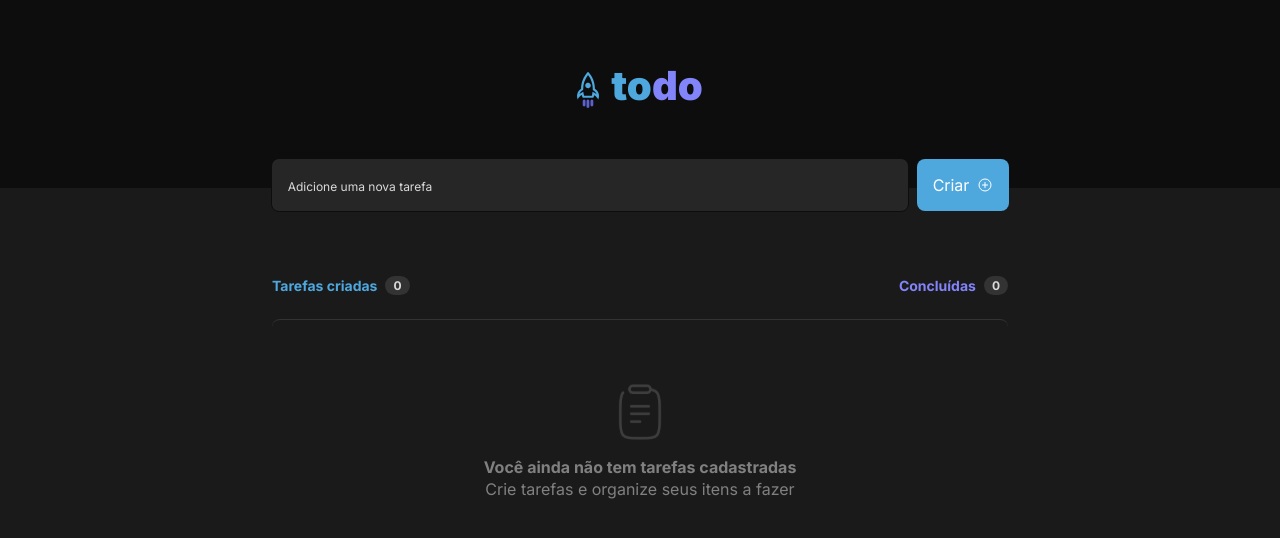
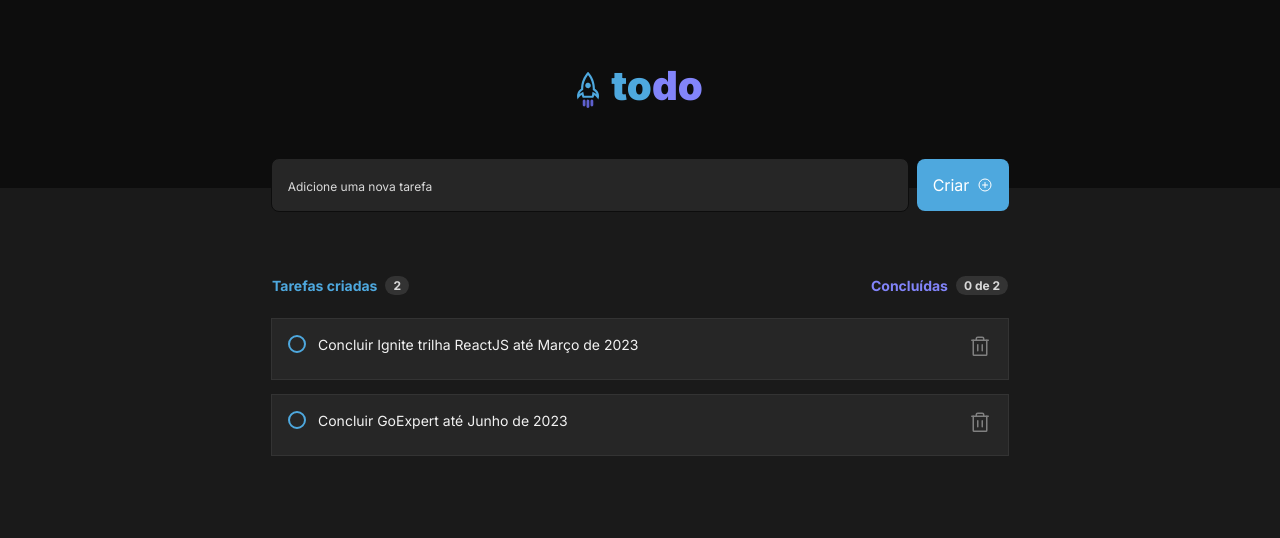
Before and after one commit to joilsonmslopes/01-ignite-react-challenge, a React (Vite) app: page / in a window 1280 px wide. Shown: the top 538 px of the page. Built offline with nearby package versions, Linux system fonts and the light colour scheme.

Commit message:
Add TasksList with filledContent on App component

```diff
--- a/src/App.tsx
+++ b/src/App.tsx
@@ -1,5 +1,5 @@
 import { useState } from 'react'
-// import { v4 as uuidv4 } from 'uuid'
+import { v4 as uuidv4 } from 'uuid'
 import { CreateTask } from './components/CreateTask'
 import { Header } from './components/Header'
 import { TasksList } from './components/TasksList'
@@ -8,16 +8,16 @@ import './global.css'
 import { Task } from './types/task'
 
 const tasks: Task[] = [
-  // {
-  //   id: uuidv4(),
-  //   title: 'Concluir Ignite trilha ReactJS até Março de 2023',
-  //   isCompleted: false,
-  // },
-  // {
-  //   id: uuidv4(),
-  //   title: 'Concluir GoExpert até Junho de 2023',
-  //   isCompleted: true,
-  // },
+  {
+    id: uuidv4(),
+    title: 'Concluir Ignite trilha ReactJS até Março de 2023',
+    isCompleted: false,
+  },
+  {
+    id: uuidv4(),
+    title: 'Concluir GoExpert até Junho de 2023',
+    isCompleted: false,
+  },
 ]
 
 function App() {
@@ -27,7 +27,7 @@ function App() {
     <>
       <Header />
       <CreateTask setTasks={setTaskList} />
-      <TasksList tasks={taskList} />
+      <TasksList tasks={taskList} setTasks={setTaskList} />
     </>
   )
 }
--- /dev/null
+++ b/src/components/Header/header.module.css
@@ -0,0 +1,29 @@
+.header {
+  background: var(--gray-700);
+  padding: 4.5rem 2rem 5rem;
+}
+
+.header::after {
+  content: '';
+  display: block;
+  clear: both;
+}
+
+.logoWrapper {
+  display: flex;
+  align-items: flex-start;
+  justify-content: center;
+  text-decoration: none;
+}
+
+.logoWrapper h1 {
+  margin-left: 0.75rem;
+  font-size: 2.5rem;
+  font-weight: 900;
+  line-height: 28px;
+  color: var(--blue-500);
+}
+
+.logoWrapper h1 > span {
+  color: var(--purple-500);
+}
--- a/src/components/Header/index.tsx
+++ b/src/components/Header/index.tsx
@@ -1,6 +1,6 @@
 import { Link } from 'react-router-dom'
 import todoIcon from '../../assets/rocket.svg'
-import style from './style.module.css'
+import style from './header.module.css'
 
 export const Header = () => {
   return (
--- a/src/components/Header/style.module.css
+++ /dev/null
@@ -1,29 +0,0 @@
-.header {
-    background: var(--gray-700);
-    padding: 4.5rem 2rem 5rem;
-}
-
-.header::after {
-    content: "";
-    display: block;
-    clear: both;
-}
-
-.logoWrapper {
-    display: flex;
-    align-items: flex-start;
-    justify-content: center;
-    text-decoration: none;
-}
-
-.logoWrapper h1 {
-    margin-left: 0.75rem;
-    font-size: 2.5rem;
-    font-weight: 900;
-    line-height: 28px;
-    color: var(--blue-500);
-}
-
-.logoWrapper h1 > span {
-    color: var(--purple-500);
-}
--- a/src/components/InputText/index.tsx
+++ b/src/components/InputText/index.tsx
@@ -1,5 +1,5 @@
 import { InputHTMLAttributes } from 'react'
-import styles from './style.module.css'
+import styles from './input-text.module.css'
 
 interface InputTextProps extends InputHTMLAttributes<HTMLInputElement> {
   type: string
--- a/src/components/TasksList/index.tsx
+++ b/src/components/TasksList/index.tsx
@@ -1,13 +1,16 @@
 import { Task } from '../../types/task'
-import styles from './styles.module.css'
+import styles from './tasks-list.module.css'
 
 import clipboardImg from '../../assets/clipboard.svg'
+import { Trash } from 'phosphor-react'
+import { Dispatch, SetStateAction } from 'react'
 
 interface TasksListProps {
   tasks: Task[]
+  setTasks: Dispatch<SetStateAction<Task[]>>
 }
 
-export const TasksList = ({ tasks }: TasksListProps) => {
+export const TasksList = ({ tasks, setTasks }: TasksListProps) => {
   const countTasks = tasks.reduce(
     (countTask, task) => {
       countTask = {
@@ -25,9 +28,30 @@ export const TasksList = ({ tasks }: TasksListProps) => {
     }
   )
 
+  const handleChangeCheckboxValue = (taskId: string) => {
+    const newTodoList = tasks.map((task) => {
+      if (task.id === taskId) {
+        return {
+          ...task,
+          isCompleted: !task.isCompleted,
+        }
+      }
+
+      return task
+    })
+
+    setTasks(newTodoList)
+  }
+
+  const handleClickOnDeleteTask = (taskId: string) => {
+    const filteredTasks = tasks.filter(({ id }) => id !== taskId)
+
+    setTasks(filteredTasks)
+  }
+
   return (
     <div className={styles.listTasksWrapper}>
-      <div className={styles.content}>
+      <div className={styles.container}>
         <header>
           <div className={styles.createdTasks}>
             <h3>Tarefas criadas</h3>
@@ -36,14 +60,33 @@ export const TasksList = ({ tasks }: TasksListProps) => {
           <div className={styles.completedTasks}>
             <h3>Concluídas</h3>
             <span>
-              {countTasks.completedTasks > 0
+              {tasks.length > 0
                 ? `${countTasks.completedTasks} de ${countTasks.total}`
                 : countTasks.completedTasks}
             </span>
           </div>
         </header>
         {tasks.length > 0 ? (
-          <div className={styles.filledContent}></div>
+          <ul className={styles.filledContent}>
+            {tasks.map((task) => {
+              return (
+                <li key={task.id} className={styles.taskWrapper}>
+                  <label htmlFor={task.id} className={styles.inputWrapper}>
+                    <input
+                      type="checkbox"
+                      value={task.title}
+                      onChange={() => handleChangeCheckboxValue(task.id)}
+                      id={task.id}
+                    />
+                    <label htmlFor={task.id}>{task.title}</label>
+                  </label>
+                  <button onClick={() => handleClickOnDeleteTask(task.id)}>
+                    <Trash size={24} color="#808080" />
+                  </button>
+                </li>
+              )
+            })}
+          </ul>
         ) : (
           <div className={styles.emptyContent}>
             <div className={styles.imageWrapper}>
--- a/src/components/TasksList/styles.module.css
+++ /dev/null
@@ -1,90 +0,0 @@
-.listTasksWrapper {
-  width: 100%;
-  padding: 0 1rem;
-}
-
-.content {
-  max-width: 736px;
-  margin: 4rem auto;
-  display: flex;
-  flex-direction: column;
-  gap: 24px;
-}
-
-.content header {
-  display: flex;
-  align-items: center;
-  justify-content: space-between;
-}
-
-.content header .createdTasks,
-.content header .completedTasks {
-  display: flex;
-  align-items: center;
-  justify-content: center;
-  gap: 8px;
-}
-
-.content header .createdTasks h3 {
-  font-size: 0.875rem;
-  color: var(--blue-500);
-  font-weight: 700;
-}
-
-.content header .completedTasks h3 {
-  font-size: 0.875rem;
-  color: var(--purple-500);
-  font-weight: 700;
-}
-
-.content header .createdTasks span,
-.content header .completedTasks span {
-  background-color: var(--gray-400);
-  color: var(--gray-200);
-  font-size: 0.75rem;
-  font-weight: bold;
-  border-radius: var(--borderRadius-circle);
-  padding: 2px 8px;
-}
-
-.content .emptyContent {
-  border-radius: var(--borderRadius-medium);
-  border-top: 1px solid var(--gray-400);
-  padding: 4rem 2rem;
-  display: flex;
-  flex-direction: column;
-  align-items: center;
-  gap: 1rem;
-}
-
-.content .emptyContent .imageWrapper {
-  width: 3.5rem;
-  height: 3.5rem;
-  object-fit: contain;
-}
-
-.content .emptyContent .imageWrapper img {
-  width: 100%;
-  height: 100%;
-}
-
-.content .emptyContent .message {
-  text-align: center;
-}
-
-.content .emptyContent strong {
-  font-size: 1rem;
-  font-weight: 700;
-  line-height: 1.375rem;
-  color: var(--gray-300);
-}
-
-.listTasksWrapper .content .emptyContent p {
-  font-size: 1rem;
-  font-weight: 400;
-  line-height: 1.375rem;
-  color: var(--gray-300);
-}
-
-.listTasksWrapper .content .filledContent {
-}
--- /dev/null
+++ b/src/components/TasksList/tasks-list.module.css
@@ -0,0 +1,179 @@
+.listTasksWrapper {
+  width: 100%;
+  padding: 0 1rem;
+}
+
+.container {
+  max-width: 736px;
+  margin: 4rem auto;
+  display: flex;
+  flex-direction: column;
+  gap: 24px;
+}
+
+.container header {
+  display: flex;
+  align-items: center;
+  justify-content: space-between;
+}
+
+.container header .createdTasks,
+.container header .completedTasks {
+  display: flex;
+  align-items: center;
+  justify-content: center;
+  gap: 8px;
+}
+
+.container header .createdTasks h3 {
+  font-size: 0.875rem;
+  color: var(--blue-500);
+  font-weight: 700;
+}
+
+.container header .completedTasks h3 {
+  font-size: 0.875rem;
+  color: var(--purple-500);
+  font-weight: 700;
+}
+
+.container header .createdTasks span,
+.container header .completedTasks span {
+  background-color: var(--gray-400);
+  color: var(--gray-200);
+  font-size: 0.75rem;
+  font-weight: bold;
+  border-radius: var(--borderRadius-circle);
+  padding: 2px 8px;
+}
+
+.container .emptyContent {
+  border-radius: var(--borderRadius-medium);
+  border-top: 1px solid var(--gray-400);
+  padding: 4rem 2rem;
+  display: flex;
+  flex-direction: column;
+  align-items: center;
+  gap: 1rem;
+}
+
+.container .emptyContent .imageWrapper {
+  width: 3.5rem;
+  height: 3.5rem;
+  object-fit: contain;
+}
+
+.container .emptyContent .imageWrapper img {
+  width: 100%;
+  height: 100%;
+}
+
+.container .emptyContent .message {
+  text-align: center;
+}
+
+.container .emptyContent strong {
+  font-size: 1rem;
+  font-weight: 700;
+  line-height: 1.375rem;
+  color: var(--gray-300);
+}
+
+.listTasksWrapper .container .emptyContent p {
+  font-size: 1rem;
+  font-weight: 400;
+  line-height: 1.375rem;
+  color: var(--gray-300);
+}
+
+.container .filledContent {
+  list-style: none;
+  box-sizing: content-box;
+}
+
+.container .filledContent .taskWrapper {
+  display: flex;
+  justify-content: space-between;
+  align-items: flex-start;
+  padding: 1rem;
+  background-color: var(--gray-500);
+  outline: 1px solid var(--gray-400);
+}
+
+.container .filledContent .taskWrapper:has(input[type='checkbox']:checked) {
+  outline: none;
+}
+
+.container .filledContent .taskWrapper + .taskWrapper {
+  margin-top: 1rem;
+}
+
+.container .filledContent .taskWrapper .inputWrapper {
+  display: flex;
+  align-items: center;
+  width: 100%;
+  cursor: pointer;
+}
+
+.container .filledContent .taskWrapper .inputWrapper input[type='checkbox'] {
+  -webkit-appearance: none;
+  appearance: none;
+  background: transparent;
+
+  display: flex;
+  align-items: center;
+  justify-content: center;
+  flex-shrink: 0;
+
+  border: 0.125rem solid var(--blue-500);
+  border-radius: var(--borderRadius-circle);
+
+  width: 1.125rem;
+  height: 1.125rem;
+  position: relative;
+}
+
+.container .filledContent .inputWrapper input[type='checkbox']::before {
+  content: '';
+  position: absolute;
+  top: 3px;
+  display: block;
+  border-left: 1px solid var(--white);
+  border-bottom: 1px solid var(--white);
+  width: 7px;
+  height: 4px;
+  transform: rotate(-45deg);
+  opacity: 0;
+}
+
+.container .filledContent .inputWrapper input[type='checkbox']:checked {
+  background: var(--purple-500);
+  border-color: var(--purple-500);
+}
+
+.container .filledContent .inputWrapper input[type='checkbox']:checked::before {
+  opacity: 1;
+}
+
+.container .filledContent .inputWrapper input[type='checkbox']:checked ~ label {
+  text-decoration: line-through;
+  color: var(--gray-300);
+}
+
+.container .filledContent .inputWrapper label {
+  margin-left: 0.75rem;
+  font-size: 0.875rem;
+  color: var(--gray-100);
+  cursor: pointer;
+  user-select: none;
+  -webkit-user-select: none;
+  -khtml-user-select: none;
+  -moz-user-select: none;
+  -ms-user-select: none;
+}
+
+.container .filledContent .taskWrapper button {
+  background-color: transparent;
+  border: none;
+  cursor: pointer;
+}
```
Also changed, not shown: src/components/CreateTask/index.tsx (+14 -3 lines), src/components/CreateTask/create-task.module.css (renamed from src/components/CreateTask/style.module.css), src/components/InputText/input-text.module.css (renamed from src/components/InputText/style.module.css).
